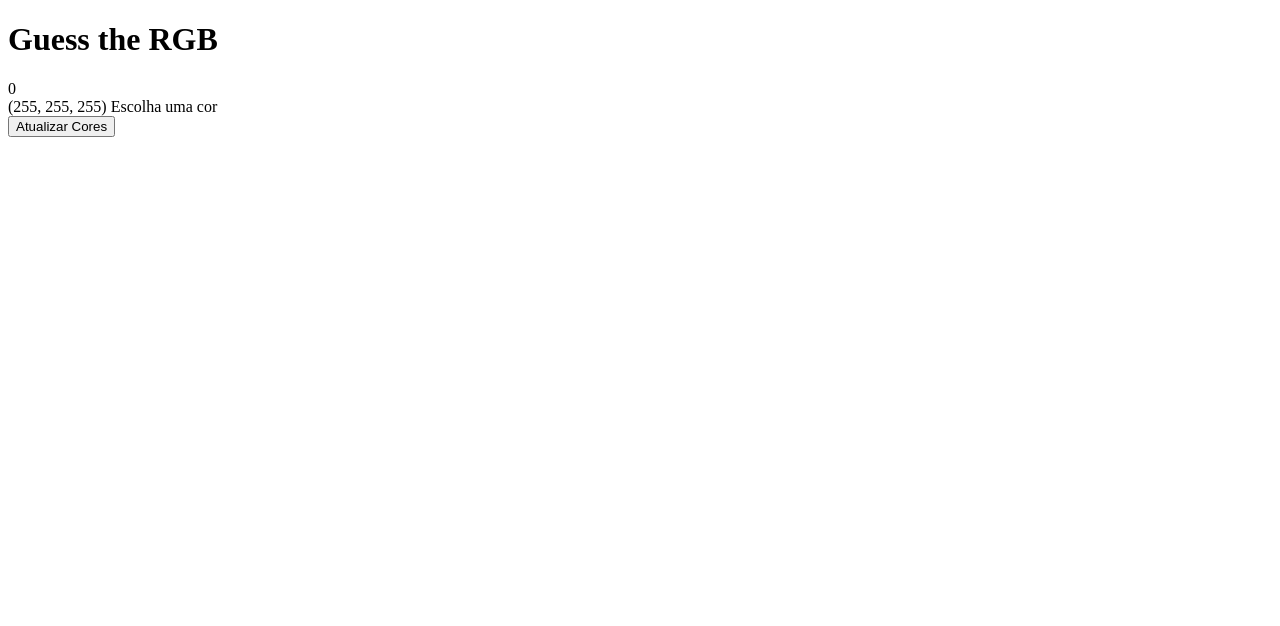
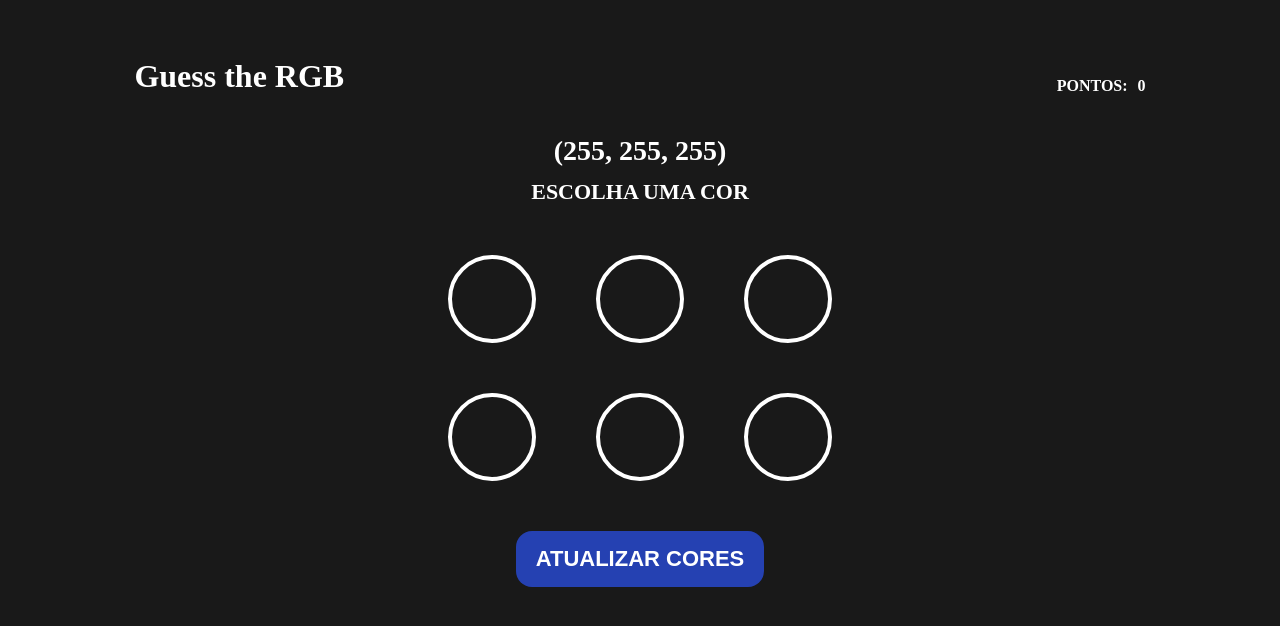
Before and after one commit to Guthias/guess-the-rgb, a plain HTML site: page index.html in a window 1280 px wide. Drawn offline with Linux system fonts and the light colour scheme.

Commit message:
Estilizando elementos

```diff
--- a/index.html
+++ b/index.html
@@ -9,26 +9,36 @@
   <div class="game">
     <header>
       <h1 id="title">Guess the RGB</h1>
-      <span id="score">0</span>
+      <div class="score-area">
+        Pontos:<span id="score">0</span>
+      </div>
+
     </header>
 
-    <div>
+    <div class="info-area">
       <span id="rgb-color">(255, 255, 255)</span>
       <span id="answer">Escolha uma cor</span>
     </div>
 
     <div class="colors-area">
-      <div class="ball"></div>
-      <div class="ball"></div>
-      <div class="ball"></div>
+      <div class="row">
         <div class="ball"></div>
         <div class="ball"></div>
         <div class="ball"></div>
       </div>
 
+      <div class="row">
+        <div class="ball"></div>
+        <div class="ball"></div>
+        <div class="ball"></div>
+      </div>
+    </div>
+
+    <div class="button-area">
       <button id="reset-game">
         Atualizar Cores
       </button>
+    </div>
   </div>
 
   <script src="script.js"></script>
--- a/style.css
+++ b/style.css
@@ -0,0 +1,87 @@
+body {
+  background-color: #191919;
+  color: white;
+  font-weight: 700;
+  padding: 50px 0;
+}
+
+.game {
+  width: 80%;
+  margin: 0 auto;
+}
+
+header {
+  display: flex;
+  justify-content: space-between;
+}
+
+header h1 {
+  margin: 0;
+}
+
+.score-area {
+  display: flex;
+  align-items: flex-end;
+  font-weight: 700;
+  text-transform: uppercase;
+}
+
+#score {
+  display: inline-block;
+  margin-left: 10px;
+}
+
+.info-area {
+  margin-top: 40px;
+  display: flex;
+  justify-content: center;
+  flex-direction: column;
+  text-align: center;
+}
+
+#rgb-color {
+  font-size: 28px;
+}
+
+#answer {
+  font-size: 22px;
+  margin-top: 12px;
+  text-transform: uppercase;
+}
+
+.row {
+  margin-top: 50px;
+  display: flex;
+  justify-content: center;
+}
+.ball {
+  height: 80px;
+  width: 80px;
+  border-radius: 100%;
+  border: 4px solid white;
+  cursor: pointer;
+  margin: 0 30px;
+}
+
+.button-area {
+  display: flex;
+  justify-content: center;
+  margin-top: 50px;
+}
+
+#reset-game {
+  padding: 15px 20px;
+  cursor: pointer;
+  background-color: #2541B2;
+  border: none;
+  color: white;
+  font-size: 22px;
+  text-transform: uppercase;
+  border-radius: 16px;
+  font-weight: 700;
+  transition: ease-in-out all 0.2s;
+}
+
+#reset-game:hover {
+  background-color: #03256C;
+}
```
Lines whose indentation alone changed are shown as unchanged.
